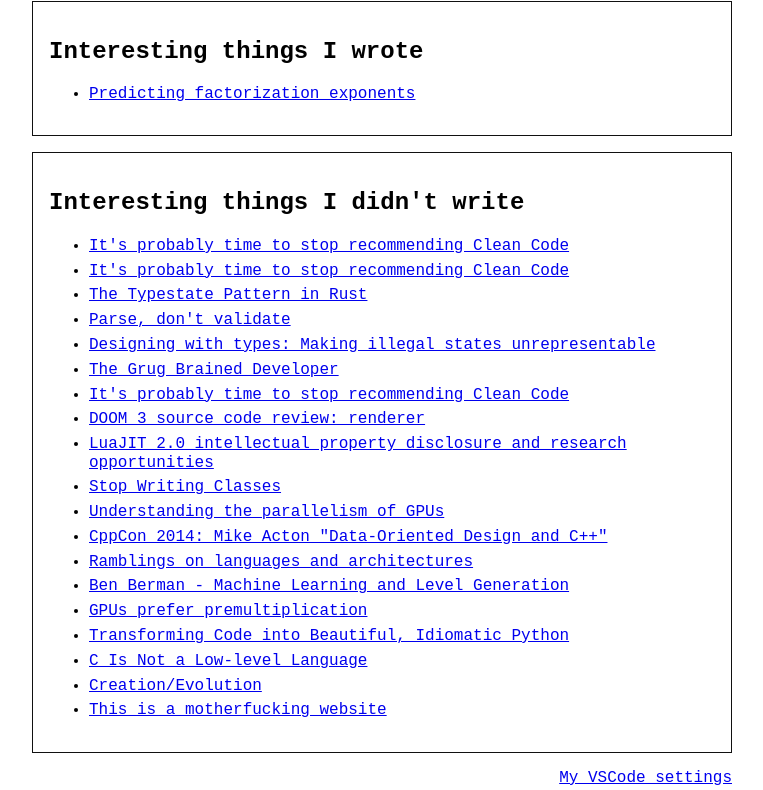
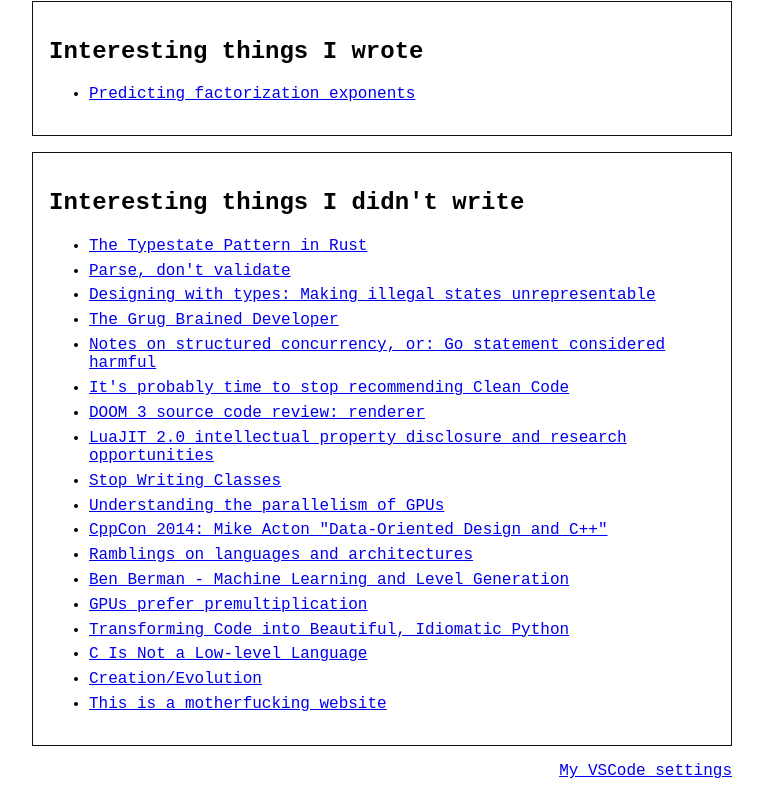
Before and after one commit to mateuskreuch/mateuskreuch.github.io, a plain HTML site: page index.html in a window 1280 px wide. Shown: the part 95-885 px from the top of the page, without its empty margins (258-1021 px from the left). Drawn offline with nearby package versions, Linux system fonts and the light colour scheme.

Commit message:
changed order

```diff
--- a/index.html
+++ b/index.html
@@ -28,12 +28,11 @@
 				<div class="panel t-margin">
 					<h2>Interesting things I didn't write</h2>
 					<ul>
-						<li><a href='https://www.destroyallsoftware.com/screencasts/catalog/functional-core-imperative-shell'>It's probably time to stop recommending Clean Code</a></li>
-						<li><a href='https://vorpus.org/blog/notes-on-structured-concurrency-or-go-statement-considered-harmful/'>It's probably time to stop recommending Clean Code</a></li>
 						<li><a href='https://cliffle.com/blog/rust-typestate/'>The Typestate Pattern in Rust</a></li>
 						<li><a href='https://lexi-lambda.github.io/blog/2019/11/05/parse-don-t-validate/'>Parse, don't validate</a></li>
 						<li><a href='https://fsharpforfunandprofit.com/posts/designing-with-types-making-illegal-states-unrepresentable/'>Designing with types: Making illegal states unrepresentable</a></li>
 						<li><a href='https://grugbrain.dev'>The Grug Brained Developer</a></li>
+						<li><a href='https://vorpus.org/blog/notes-on-structured-concurrency-or-go-statement-considered-harmful/'>Notes on structured concurrency, or: Go statement considered harmful</a></li>
 						<li><a href='https://qntm.org/clean'>It's probably time to stop recommending Clean Code</a></li>
 						<li><a href='https://fabiensanglard.net/doom3/renderer.php'>DOOM 3 source code review: renderer</a></li>
 						<li><a href='http://lua-users.org/lists/lua-l/2009-11/msg00089.html'>LuaJIT 2.0 intellectual property disclosure and research opportunities</a></li>
```
